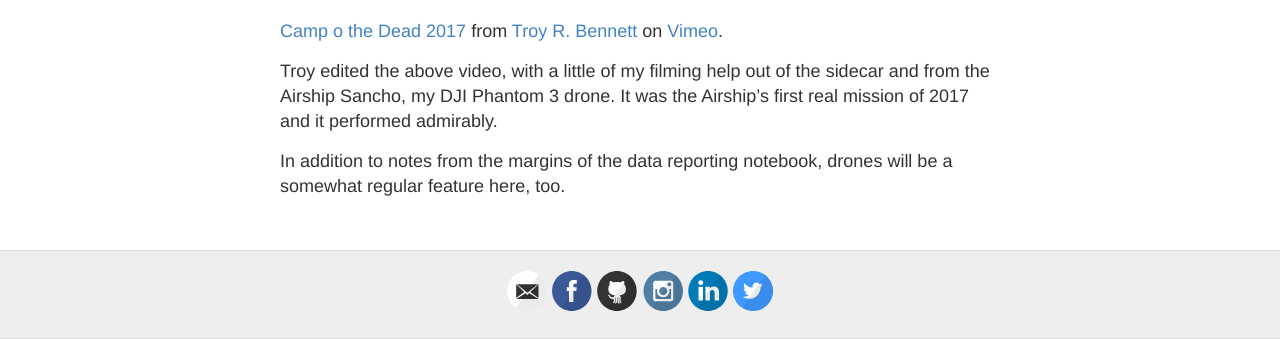
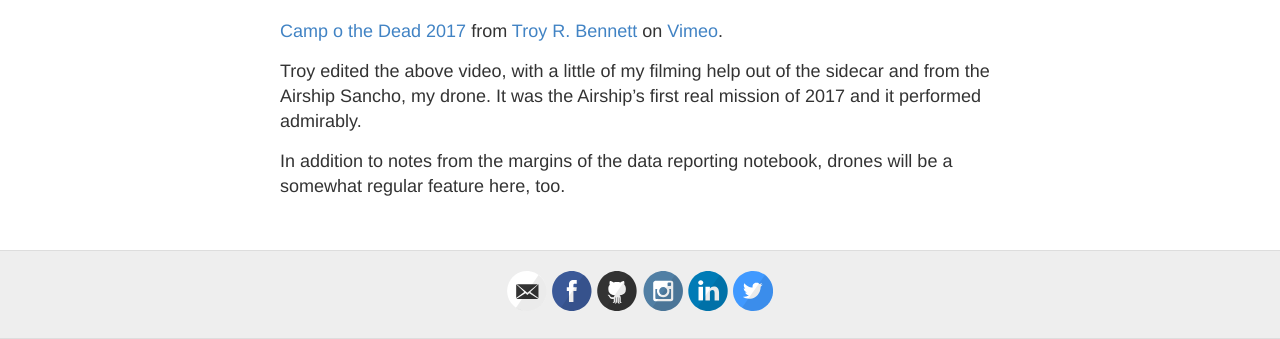
Before and after one commit to darrenfishell/darrenfishell.github.io, a Jekyll site: the page built from _posts/2017-10-11-droning-on-the-dead-river-maine.md, in a window 1280 px wide, cut to the strip 803-1142 px from the top of the page. Built offline with Jekyll 4.4.1, drawn with Linux system fonts in a browser that asks for light colours; comment, search, counter and statistics services are not loaded.

Commit message:
Brand removal

```diff
--- a/_posts/2017-10-11-droning-on-the-dead-river-maine.md
+++ b/_posts/2017-10-11-droning-on-the-dead-river-maine.md
@@ -10,6 +10,6 @@ I joined colleague [Troy R. Bennett](http://mysteryjig.com) for an annual Ural m
 <iframe src="https://player.vimeo.com/video/237642183" width="720" height="400" frameborder="0" webkitallowfullscreen mozallowfullscreen allowfullscreen></iframe>
 <p><a href="https://vimeo.com/237642183">Camp o the Dead 2017</a> from <a href="https://vimeo.com/user11806700">Troy R. Bennett</a> on <a href="https://vimeo.com">Vimeo</a>.</p>
 
-Troy edited the above video, with a little of my filming help out of the sidecar and from the Airship Sancho, my DJI Phantom 3 drone. It was the Airship's first real mission of 2017 and it performed admirably.
+Troy edited the above video, with a little of my filming help out of the sidecar and from the Airship Sancho, my drone. It was the Airship's first real mission of 2017 and it performed admirably.
 
 In addition to notes from the margins of the data reporting notebook, drones will be a somewhat regular feature here, too.
```
